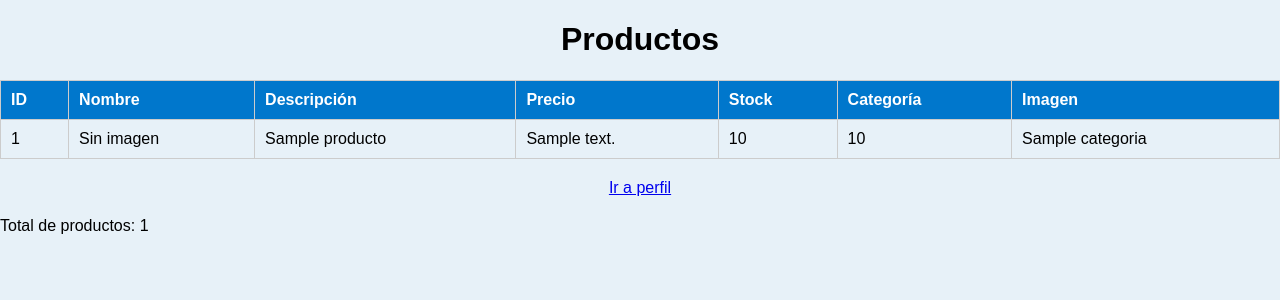
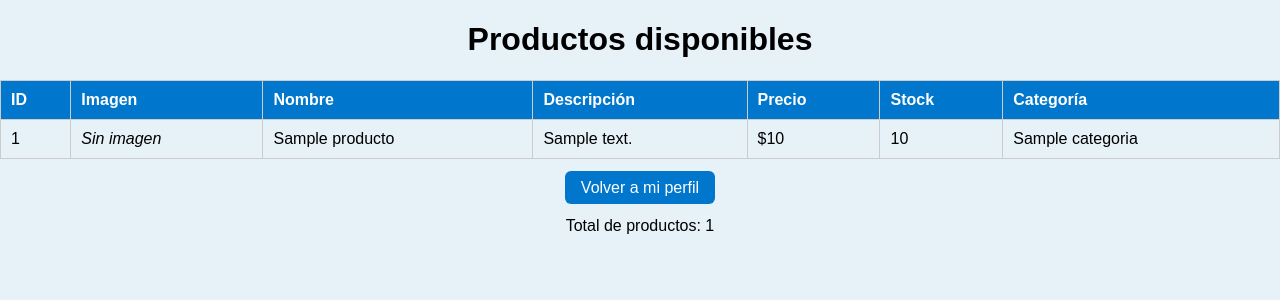
Before and after one commit to Leo2406Abi/pagina_web, a Django app: template tienda/templates/tienda/productos.html in a window 1280 px wide. Shown: the top 300 px of the page. Run offline with Django 5.2, Linux system fonts and the light colour scheme; the template is opened without the code that fills it: most values are stand-ins (such as "Sample title", 1, 10 or a date in 2020).

Commit message:
Update productos.html

```diff
--- a/tienda/templates/tienda/productos.html
+++ b/tienda/templates/tienda/productos.html
@@ -1,55 +1,79 @@
+{#  tienda/productos.html  #}
+{% load static %}
 <!DOCTYPE html>
 <html lang="es">
-    {% load static %}
 <head>
     <meta charset="UTF-8">
-    <title>LISTA DE PRODUCTOS DISPONIBLES</title>
+    <title>Lista de productos disponibles</title>
+
     <style>
-        body { font-family: Arial, sans-serif; background-color: #e7f1f8; margin: 0; padding: 0; }
-        h1 { text-align: center; }
-        table { width: 100%; border-collapse: collapse; margin: 20px 0; }
-        th, td { border: 1px solid #ccc; padding: 10px; text-align: left; }
-        th { background-color: #0077cc; color: white; }
-        .volver { text-align: center; margin: 20px; }
+        body      { font-family: Arial, sans-serif; background-color: #e7f1f8; margin: 0; padding: 0; }
+        h1        { text-align: center; }
+        table     { width: 100%; border-collapse: collapse; margin: 20px 0; }
+        th, td    { border: 1px solid #ccc; padding: 10px; text-align: left; }
+        th        { background-color: #0077cc; color: #fff; }
+        img       { display: block; max-width: 100px; height: auto; }
+        .volver   { text-align: center; margin: 20px; }
+        a.button  { padding: 8px 16px; background:#0077cc; color:#fff; border-radius:6px; text-decoration:none; }
+        a.button:hover { background:#005fa3; }
     </style>
 </head>
+
 <body>
-<header><h1>Productos</h1></header>
+<header>
+    <h1>Productos disponibles</h1>
+</header>
+
 <main>
     <table>
+        <thead>
             <tr>
                 <th>ID</th>
+                <th>Imagen</th>   {# ← la imagen va aquí para que coincida con el orden de las celdas #}
                 <th>Nombre</th>
                 <th>Descripción</th>
                 <th>Precio</th>
                 <th>Stock</th>
                 <th>Categoría</th>
-            <th>Imagen</th>
             </tr>
+        </thead>
+
+        <tbody>
             {% for p in productos %}
             <tr>
                 <td>{{ p.producto_id }}</td>
+
                 <td>
                     {% if p.imagen %}
-                    <img src="{% static p.imagen %}" alt="Imagen de {{ p.nombre }}" width="100">
+                        {# Si en BD solo guardas "productos/archivo.png" #}
+                        <img src="{% static p.imagen %}" alt="Imagen de {{ p.nombre }}">
                     {% else %}
-                    Sin imagen
+                        <em>Sin imagen</em>
                     {% endif %}
                 </td>
+
                 <td>{{ p.nombre }}</td>
                 <td>{{ p.descripción }}</td>
-            <td>{{ p.precio }}</td>
+                <td>${{ p.precio }}</td>
                 <td>{{ p.cantidad_en_stock }}</td>
                 <td>{{ p.categoria.nombre }}</td>
-
+            </tr>
+            {% empty %}
+            <tr>
+                <td colspan="7" style="text-align:center;">No hay productos registrados.</td>
             </tr>
             {% endfor %}
+        </tbody>
     </table>
-    <div class="volver"><a href="{% url 'profile' %}">Ir a perfil</a></div>
+
+    {# --- BOTÓN PARA VOLVER AL PERFIL --- #}
+    <div class="volver">
+        {# Ajusta el nombre de la URL a la que Sí exista en tu urls.py -- por ejemplo 'usuario_perfil' #}
+        <a href="{% url 'usuario_perfil' %}" class="button">Volver a mi perfil</a>
+    </div>
+
     {% if productos %}
-        <p>Total de productos: {{ productos|length }}</p>
-    {% else %}
-        <p>No hay productos registrados.</p>
+        <p style="text-align:center;">Total de productos: {{ productos|length }}</p>
     {% endif %}
 </main>
 </body>
```
Lines whose indentation alone changed are shown as unchanged.
